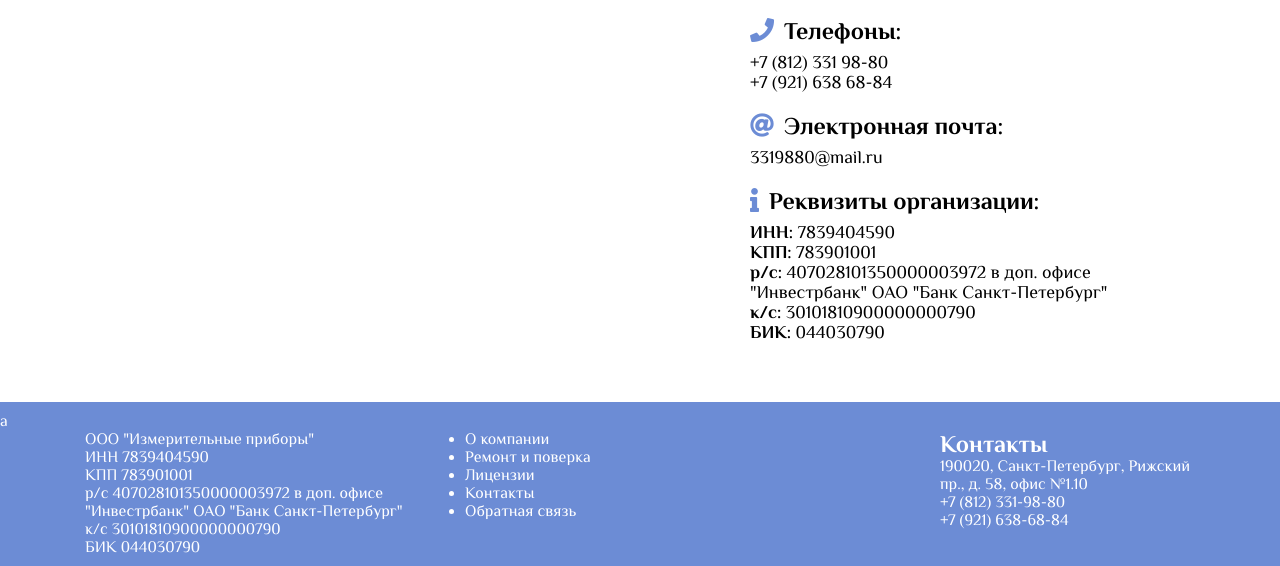
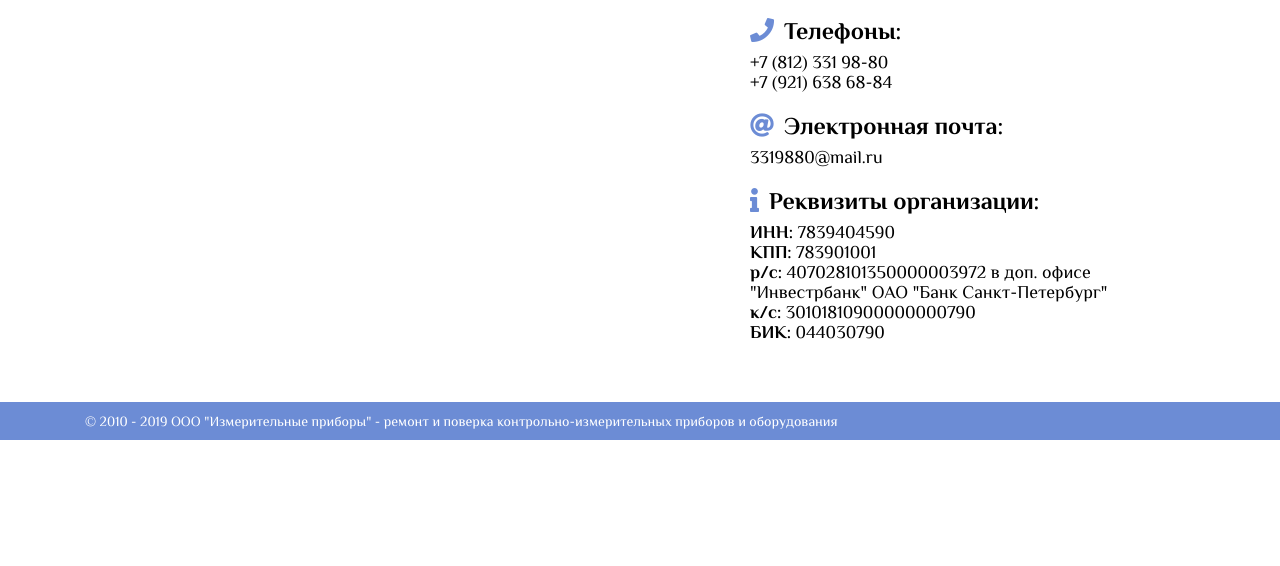
Before and after one commit to Meertos/Meertos.github.io, a plain HTML site: page contacts.html in a window 1280 px wide. Shown: the part 341-907 px from the top of the page. After the commit the page ends 800 px from the top, so only its background shows below. Drawn offline with nearby package versions, Linux system fonts and the light colour scheme.

Commit message:
Add files via upload

```diff
--- a/contacts.html
+++ b/contacts.html
@@ -25,7 +25,7 @@
 			<li><a href="repair.html">Ремонт и поверка</a></li>
 			<li><a href="licenses.html">Лицензии</a></li>
 			<li><a href="contacts.html">Контакты</a></li>
-			<li class="feedback"><a href="contactus.html"></a></li>
+			<li><a href="contactus.html">Обратная связь</a></li>
 		</ul>
 	</nav>
 
@@ -134,36 +134,15 @@
 	<!-- /.contacts -->
 
 		<footer class="footer">
-		a
 			<div class="container">
 				<div class="row">
-				<div class="col-4">
-					ООО "Измерительные приборы"<br>ИНН 7839404590<br>КПП 783901001<br>р/с 407028101350000003972 в доп. офисе "Инвестрбанк" ОАО "Банк Санкт-Петербург"<br>к/с 30101810900000000790<br>БИК 044030790
+					<div class="col-12 col-xl-10">
+						<span class="copyright">&copy; 2010 - 2019 ООО "Измерительные приборы" - ремонт и поверка контрольно-измерительных приборов и оборудования</span>
 					</div>
-				<!-- /.col-3 -->
+					<!-- /.col-10 -->
 
-				<div class="col-5">
-					<nav>
-						<ul>
-							<li>О компании</li>
-							<li>Ремонт и поверка</li>
-							<li>Лицензии</li>
-							<li>Контакты</li>
-							<li>Обратная связь</li>
-						</ul>
-					</nav>
-				</div>
-				<!-- /.col-3 -->
+					<div class="hidden-xs-down col-xl-2">
 
-				<div class="col-3">
-					<h2>Контакты</h2>
-					<div class="adress">190020, Санкт-Петербург, Рижский пр., д. 58, офис №1.10</div>
-					<div class="phones">
-						+7 (812) 331-98-80<br>
-						+7 (921) 638-68-84
-					</div>
-					<div class="mail"><a href="mailto:3319880@mail.ru"></a></div>
-					<!-- /.mail -->
 					</div>
 					<!-- /.col-5 -->
 
@@ -172,7 +151,5 @@
 			</div>
 			<!-- /.container -->
 		</footer>
-	<!-- /.footer -->
-
 	</body>
 	</html>
```
Also changed, not shown: contactus.html (+5 -7 lines), index.html (+1 -1 lines), licenses.html (+1 -1 lines), repair.html (+1 -1 lines). Lines whose indentation alone changed are shown as unchanged.
